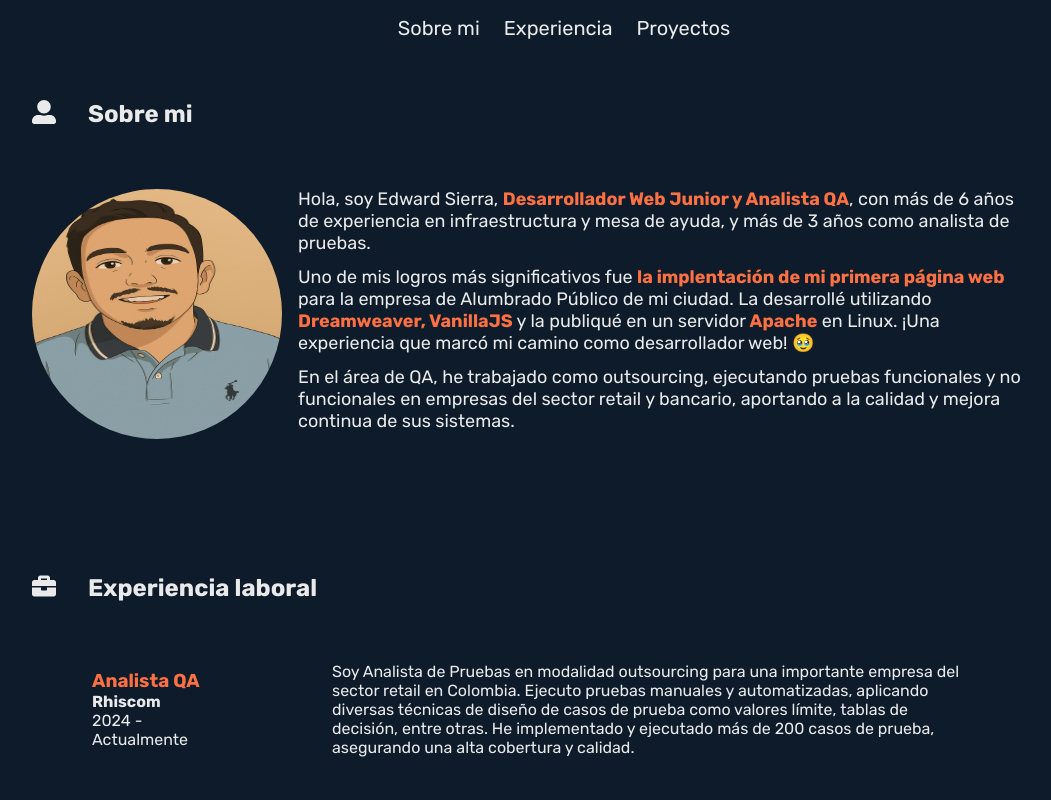
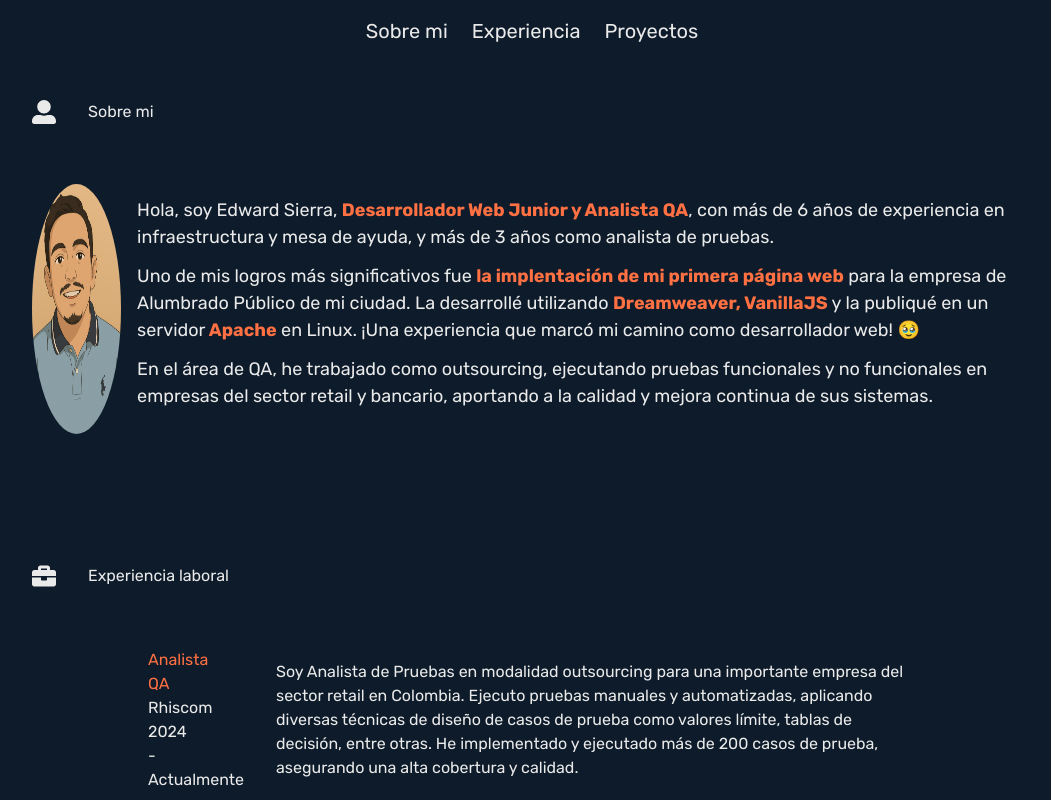
Before and after one commit to EdwardSierra-dev/my-landing-page, a React (Vite) app in the folder my-landing-page/: page / in a window 1280 px wide. Shown: the top 800 px of the page, without its empty margins (108-1159 px from the left). Built offline with nearby package versions, Linux system fonts and the light colour scheme.

Commit message:
Se instala tailwind para cambiar el estilo para la version 2

```diff
--- a/my-landing-page/index.html
+++ b/my-landing-page/index.html
@@ -4,6 +4,7 @@
     <meta charset="UTF-8" />
     <meta name="viewport" content="width=device-width, initial-scale=1.0" />
     <title>Edward Sierra Dev - Desarrollador Web y Analista QA</title>
+    <link href="/src/main.css" rel="stylesheet">
   </head>
   <body>
     <div id="root"></div>
--- a/my-landing-page/package.json
+++ b/my-landing-page/package.json
@@ -10,11 +10,11 @@
     "preview": "vite preview"
   },
   "dependencies": {
-    "@tailwindcss/vite": "^4.1.3",
+    "@tailwindcss/vite": "^4.1.4",
     "react": "^19.0.0",
     "react-dom": "^19.0.0",
     "react-icons": "^5.5.0",
-    "tailwindcss": "^4.1.3"
+    "tailwindcss": "^4.1.4"
   },
   "devDependencies": {
     "@eslint/js": "^9.21.0",
--- /dev/null
+++ b/my-landing-page/src/main.css
@@ -0,0 +1 @@
+@import "tailwindcss";
--- a/my-landing-page/vite.config.js
+++ b/my-landing-page/vite.config.js
@@ -4,6 +4,6 @@ import tailwindcss from '@tailwindcss/vite'
 
 // https://vite.dev/config/
 export default defineConfig({
-  base: './my-landing-page/',
+  base: './',
   plugins: [react(), tailwindcss()],
 })
```
Also changed, not shown: 1 other file (tests, documents, lock files or other folders).
